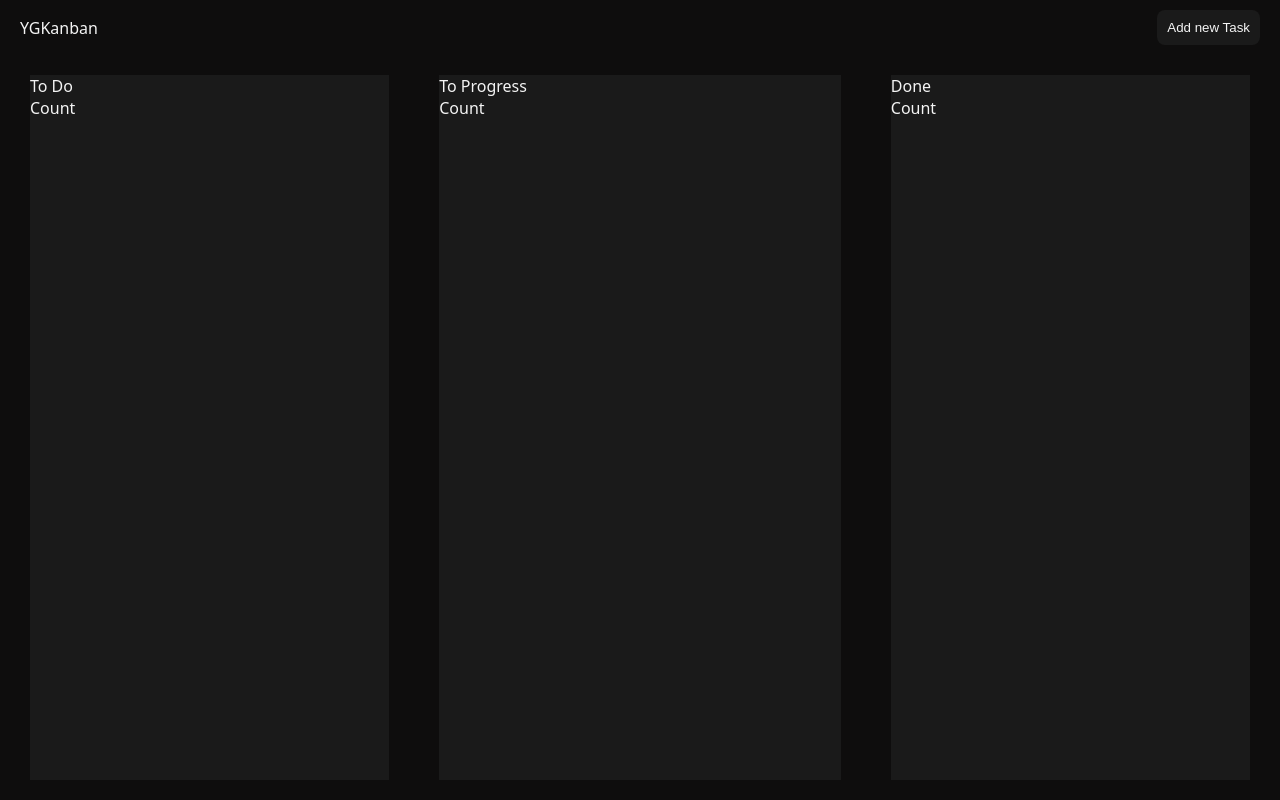
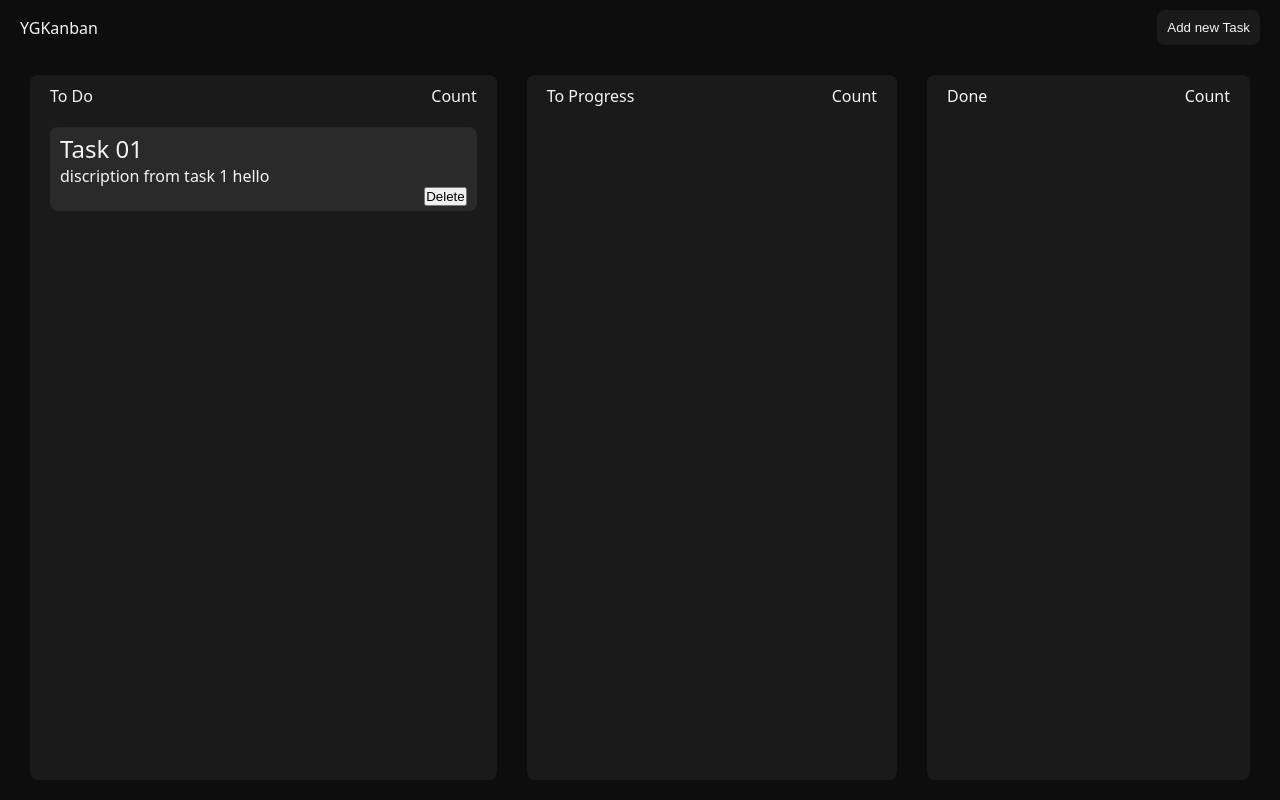
Before and after one commit to YGCodeScape/Kanban-Board, a plain HTML site: page index.html in a window 1280 px wide. Drawn offline with Linux system fonts and the light colour scheme.

Commit message:
task desk

```diff
--- a/index.html
+++ b/index.html
@@ -18,6 +18,13 @@
                     <div class="left">To Do</div>
                     <div class="right">Count</div>
                 </div>
+                <div class="task">
+                    <div class="task-title">
+                        <h2>Task 01</h2>
+                        <p>discription from task 1 hello </p>
+                        <button>Delete</button>
+                    </div>
+                </div>
             </div>
             <div class="task-column">
                 <div class="heading">
--- a/style.css
+++ b/style.css
@@ -43,16 +43,53 @@ section {
     display: flex;
     flex-grow: 1;
     justify-content: space-between;
-    gap: 50px;
+    gap: 30px;
 }
 .task-column {
     flex-grow: 1;
     background-color: var(--bg-btn);
+    padding: 10px 20px;
+    display: flex;
+    flex-direction: column;
+    gap: 20px;
+    border-radius: 8px;
 }
+.heading {
+    width: 100%;
+    display: flex;
+    align-items: center;
+    justify-content: space-between;
+}
+.task {
+    width: 100%;
+    background-color: #2a2a2a;
+    border-radius: 8px;
+    display: flex;
+    flex-direction: column;
+    gap: 2px;
+}
+.task-title {
+    display: flex;
+    flex-direction: column;
+}
+.task-title {
+    width: 100%;
+    padding: 5px 10px;
+}
+.task h2 {
+    font-size: 1.5rem;
+    font-weight: 500;
+}
+.task button {
+    align-self: flex-end;
+}
+
+
 
 @media screen and (max-width: 768px) {
     section {
-        gap: 14px;
+        flex-direction: column;
+        gap: 10px;
         padding: 10px 20px;
     }
 }
```
